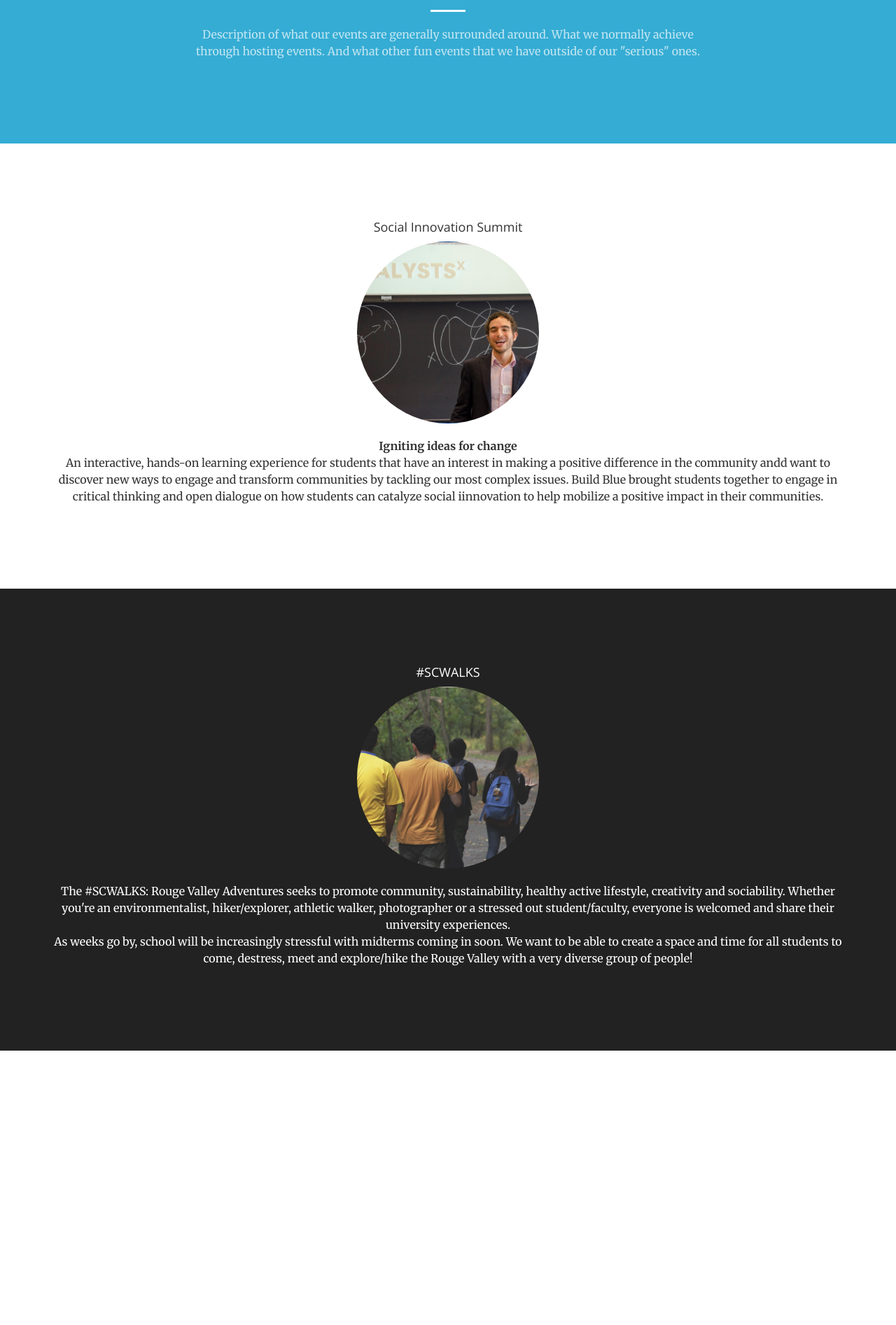
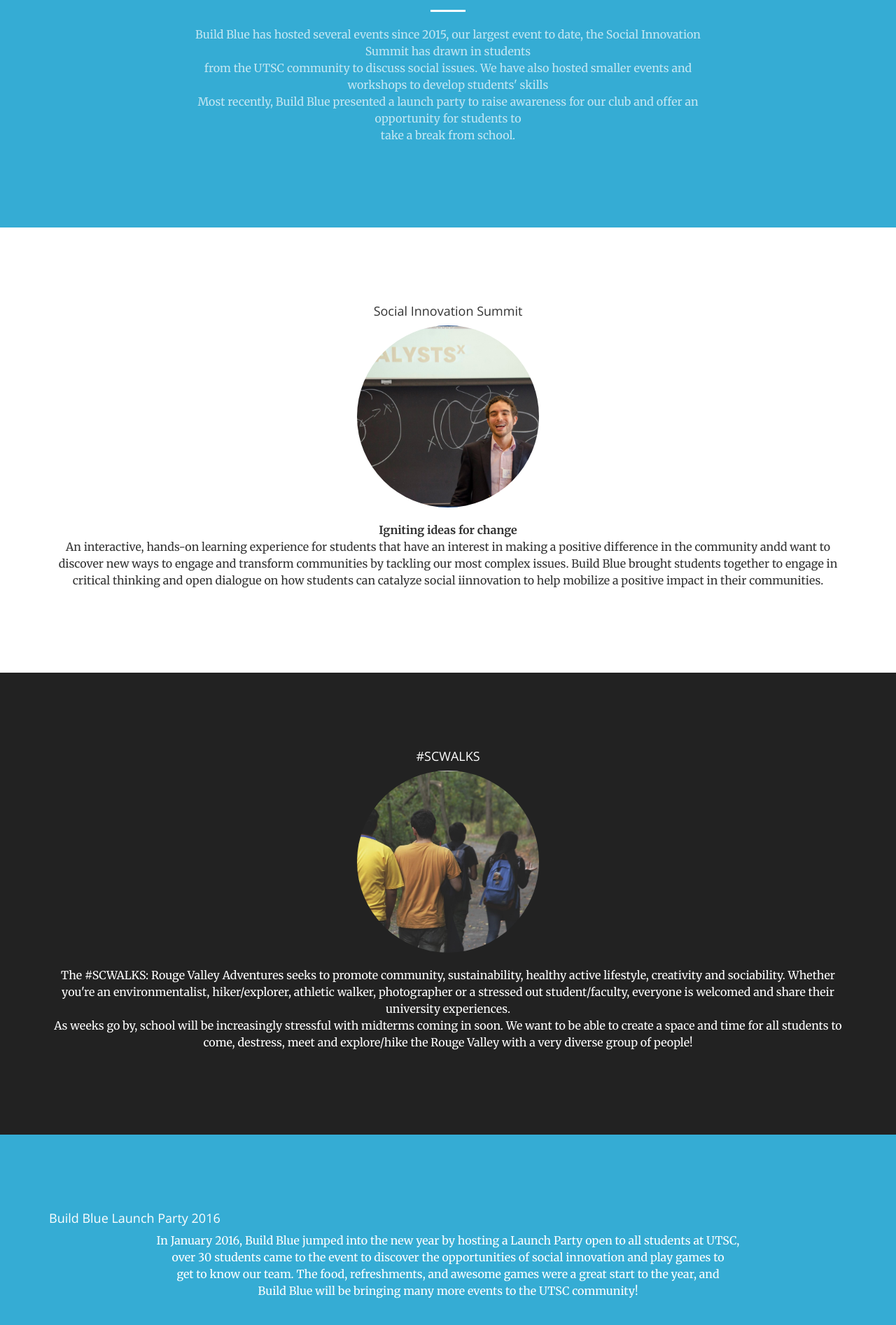
Before and after one commit to buildblue/buildblue.github.io, a plain HTML site: page events.html in a window 1280 px wide. Shown: the part 139-2032 px from the top of the page at 70% size. Before the commit the page ends 1640 px from the top, so only its background shows below. Drawn offline with nearby package versions, Linux system fonts and the light colour scheme.

Commit message:
Update events.html

```diff
--- a/events.html
+++ b/events.html
@@ -79,8 +79,11 @@
                 <div class="col-lg-8 col-lg-offset-2 text-center">
                     <h2 class="section-heading">Events</h2>
                     <hr class="light">
-                    <p class="text-faded">Description of what our events are generally surrounded around. What we normally achieve through hosting events. And what other fun events that we have outside of our "serious" ones.</p>
-                </div>
+                    <p class="text-faded">Build Blue has hosted several events since 2015, our largest event to date, the Social Innovation Summit has drawn in students <br>
+                    from the UTSC community to discuss social issues. We have also hosted smaller events and workshops to develop students' skills <br>
+                    Most recently, Build Blue presented a launch party to raise awareness for our club and offer an opportunity for students to <br>
+                    take a break from school.</p>
+                    </div>
             </div>
         </div>
     </section>
@@ -102,6 +105,16 @@
         </div>
     </section>
 
+    <section class="bg-light" id="launchparty">
+        <div class="container">
+            <h4 alig"center">Build Blue Launch Party 2016</h4>
+            <p align="center">In January 2016, Build Blue jumped into the new year by hosting a Launch Party open to all students at UTSC, <br>
+            over 30 students came to the event to discover the opportunities of social innovation and play games to <br>
+            get to know our team. The food, refreshments, and awesome games were a great start to the year, and <br>
+            Build Blue will be bringing many more events to the UTSC community!</p>
+        </div>
+    </section>
+
 
     <!-- jQuery -->
     <script src="js/jquery.js"></script>
```
